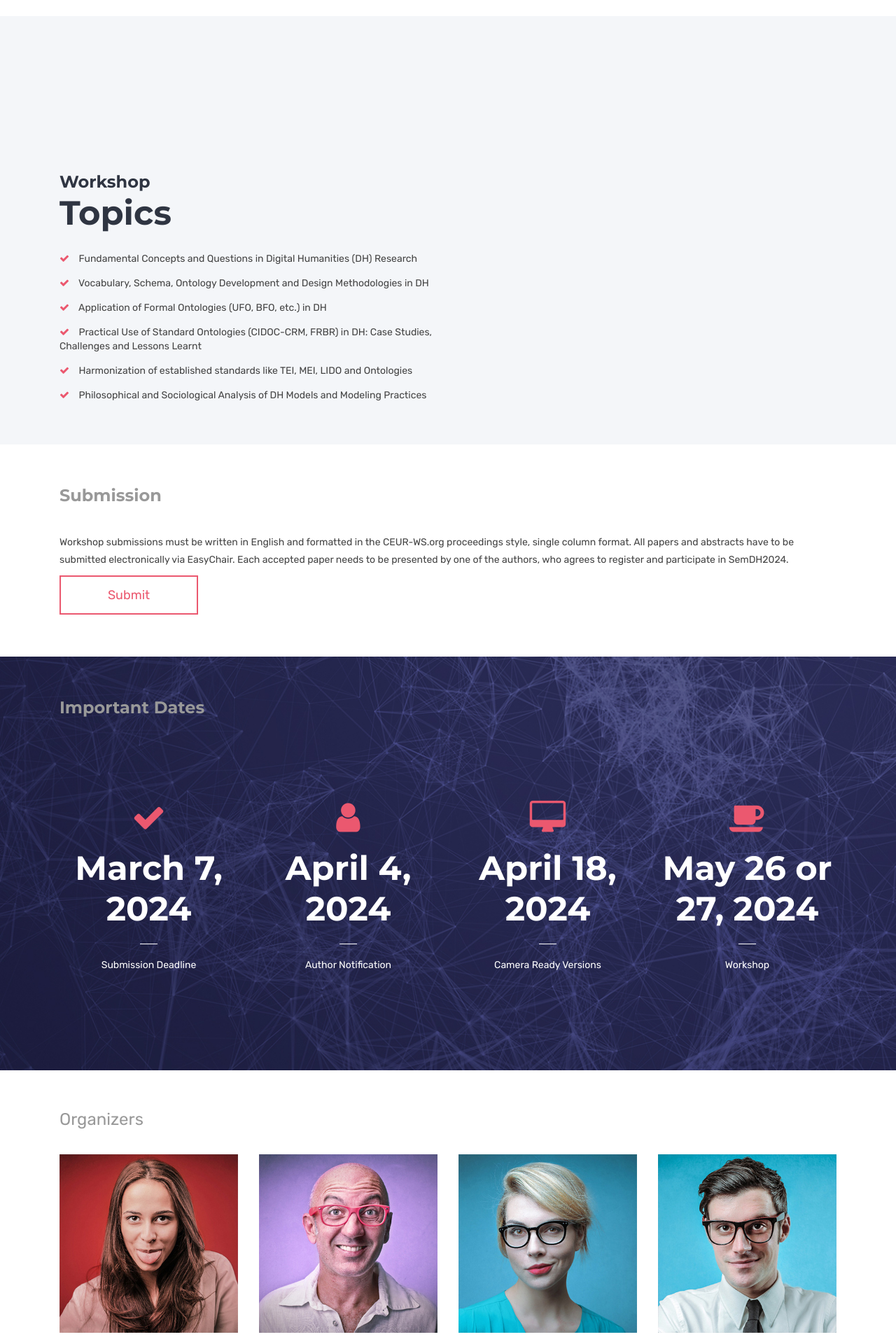
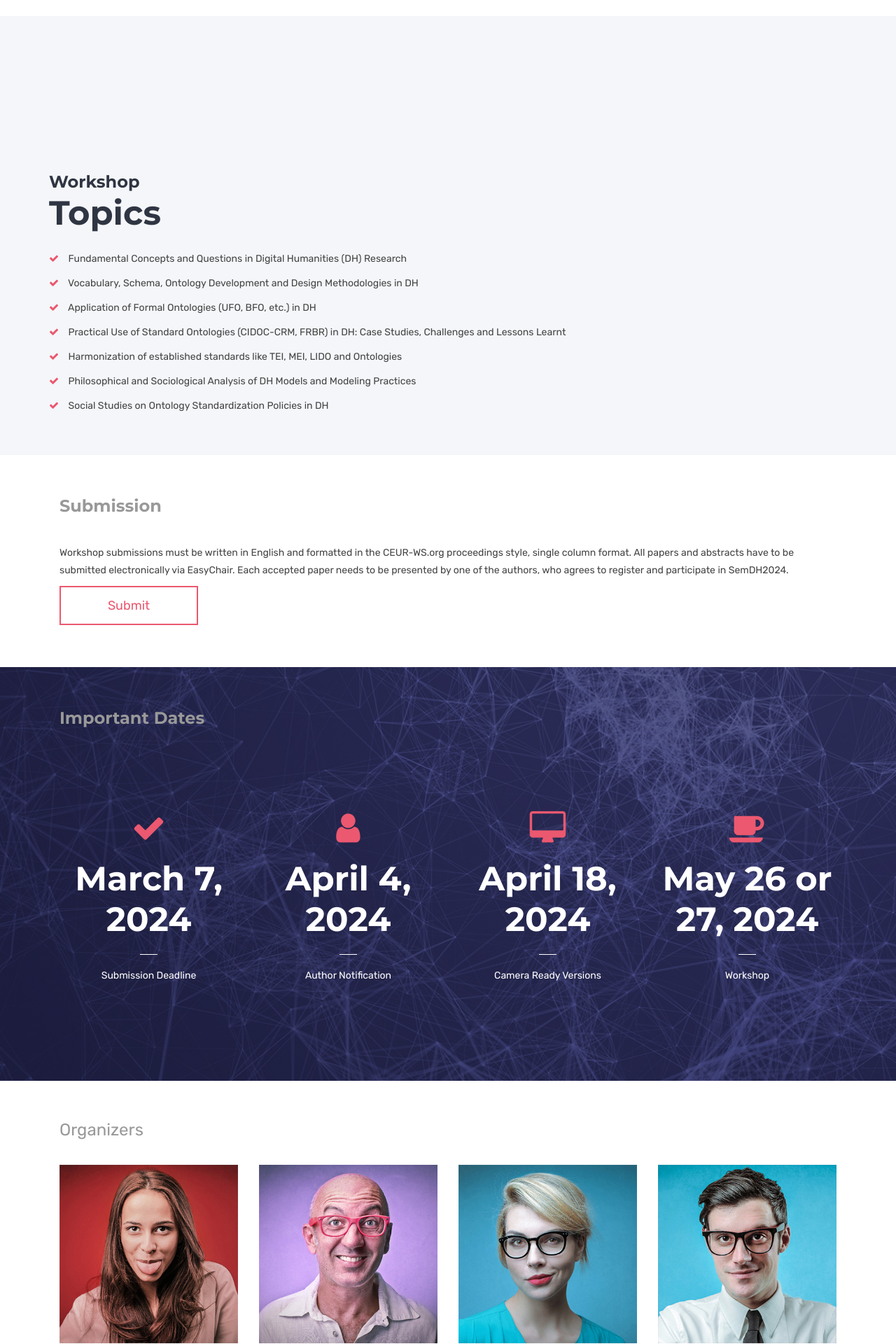
Before and after one commit to SemDH/semdh.github.io, a Jekyll site: the page built from index.html, in a window 1280 px wide. Shown: the part 1277-3197 px from the top of the page at 70% size. Built offline with Jekyll 4.4.1, drawn with Linux system fonts in a browser that asks for light colours.

Commit message:
submission

```diff
--- a/index.html
+++ b/index.html
@@ -81,7 +81,6 @@ canonical: https://semdh.github.io
       <div class="header-style-2">
         <div class="container">
           <div class="row">
-            <div class="col-xs-12 col-sm-6">
               <div class="hero-content-v2">
                 <h3>Workshop <strong>Topics</strong></h3>
                  <ul class="list-style check-list pl-0">
@@ -104,12 +103,13 @@ canonical: https://semdh.github.io
                   </li>
                   <li>
                     <i class="fa fa-check light-green" aria-hidden="true"></i> Philosophical and Sociological Analysis of DH Models and Modeling Practices
-
+                  </li>
+                  <li>
+                    <i class="fa fa-check light-green" aria-hidden="true"></i> Social Studies on Ontology Standardization Policies in DH
                   </li>
                 </ul>
                 <div class="mb-60"></div>
               </div>
-            </div>
 
           </div>
         </div>
```
